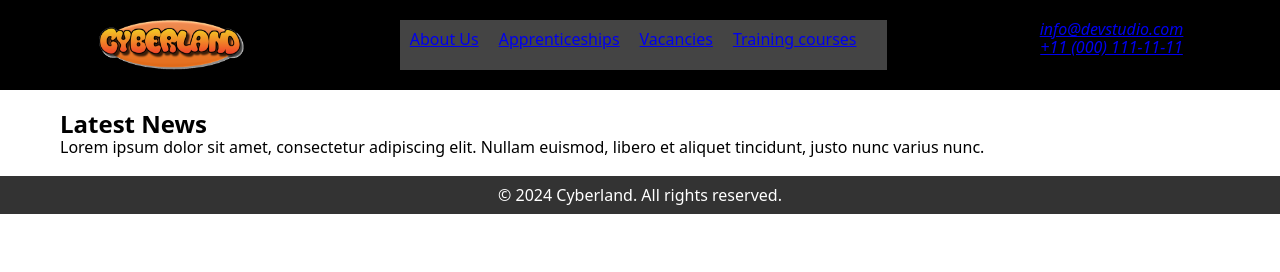
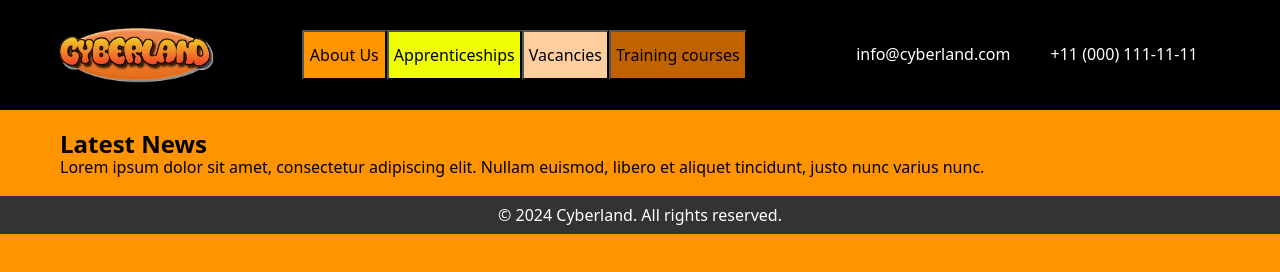
Before and after one commit to MariiaOtset/cyberland, a plain HTML site: page index.html in a window 1280 px wide. Drawn offline with nearby package versions, Linux system fonts and the light colour scheme.

Commit message:
nav bar done

```diff
--- a/css/styles.css
+++ b/css/styles.css
@@ -24,10 +24,11 @@ header {
     text-align: center;
     padding: 20px;
 }
-
+.logo-header {
+    margin-top: 8px;
+}
 /* Navigation styles */
 nav {
-    background-color: #444;
     text-align: center;
     padding: 10px;
 }
@@ -36,10 +37,51 @@ nav {
     display: flex;
 }
 
-nav ul li {
-    margin-right: 20px;
+.nav-link-item {
+    color: black;
+    text-decoration: none;
+    height: 50px;
+}
+.about-us-page {
+    background-color: #ff9400;
+}
+.btn {
+    height: 50px;
+    padding: 5px;
+}
+.btn-about-us {
+  background-color: #ff9400;
+  width: 85px;
 }
 
+.btn-apprent {
+    background-color: #eeff05;
+}
+
+.btn-vacancies {
+    background-color: #ffce9f;
+}
+
+.btn-training {
+    background-color: #c26100;
+}
+
+.contact-link-item {
+    color: white;
+    text-decoration: none;
+}
+
+address {
+    font-style: normal;
+}
+
+.contact-list {
+    display: flex;
+    gap: 40px;
+    justify-content: flex-end;
+    align-items: center;
+    margin: 25px;
+}
 /* Main content styles */
 .content {
     max-width: 1200px;
--- a/index.html
+++ b/index.html
@@ -13,46 +13,55 @@
     <title>Document</title>
   </head>
 
-  <body>
+  <body class="about-us-page">
     <header>
       <div class="header">
         <img
+          class="logo-header"
           src="./images/Cyberland Logo Small 2.png"
           alt=""
-          width="150"
-          height="50"
+          width="160"
+          height="55"
         />
         <nav>
           <ul class="nav-list">
             <li>
-              <a class="nav-link-item about-us" href="./index.html">About Us</a>
+              <button type="button" class="btn btn-about-us">
+                <a class="nav-link-item about-us" href="./index.html"
+                  >About Us</a
+                >
+              </button>
             </li>
             <li>
+              <button type="button" class="btn btn-apprent">
                 <a
                   class="nav-link-item apprenticeships"
                   href="apprenticeships.html"
                   >Apprenticeships</a
                 >
+              </button>
             </li>
             <li>
+              <button type="button" class="btn btn-vacancies">
                 <a class="nav-link-item vacancies" href="vacancies.html"
                   >Vacancies</a
                 >
+              </button>
             </li>
             <li>
-              <a
-                class="nav-link-item training courses"
-                href="training-courses.html"
+              <button type="button" class="btn btn-training">
+                <a class="nav-link-item training" href="training-courses.html"
                   >Training courses</a
                 >
+              </button>
             </li>
           </ul>
         </nav>
         <address class="contact-link">
           <ul class="contact-list">
             <li>
-              <a class="contact-link-item" href="mailto:info@devstudio.com"
-                >info@devstudio.com</a
+              <a class="contact-link-item" href="mailto:info@cyberland.com"
+                >info@cyberland.com</a
               >
             </li>
             <li>
@@ -64,15 +73,6 @@
         </address>
       </div>
     </header>
-
-    <!-- <nav>
-      <ul>
-        <li><a href="#">Home</a></li>
-        <li><a href="#">About</a></li>
-        <li><a href="#">Services</a></li>
-        <li><a href="#">Contact</a></li>
-      </ul>
-    </nav> -->
 
     <div class="content">
       <h2>Latest News</h2>
```
Lines whose indentation alone changed are shown as unchanged.
